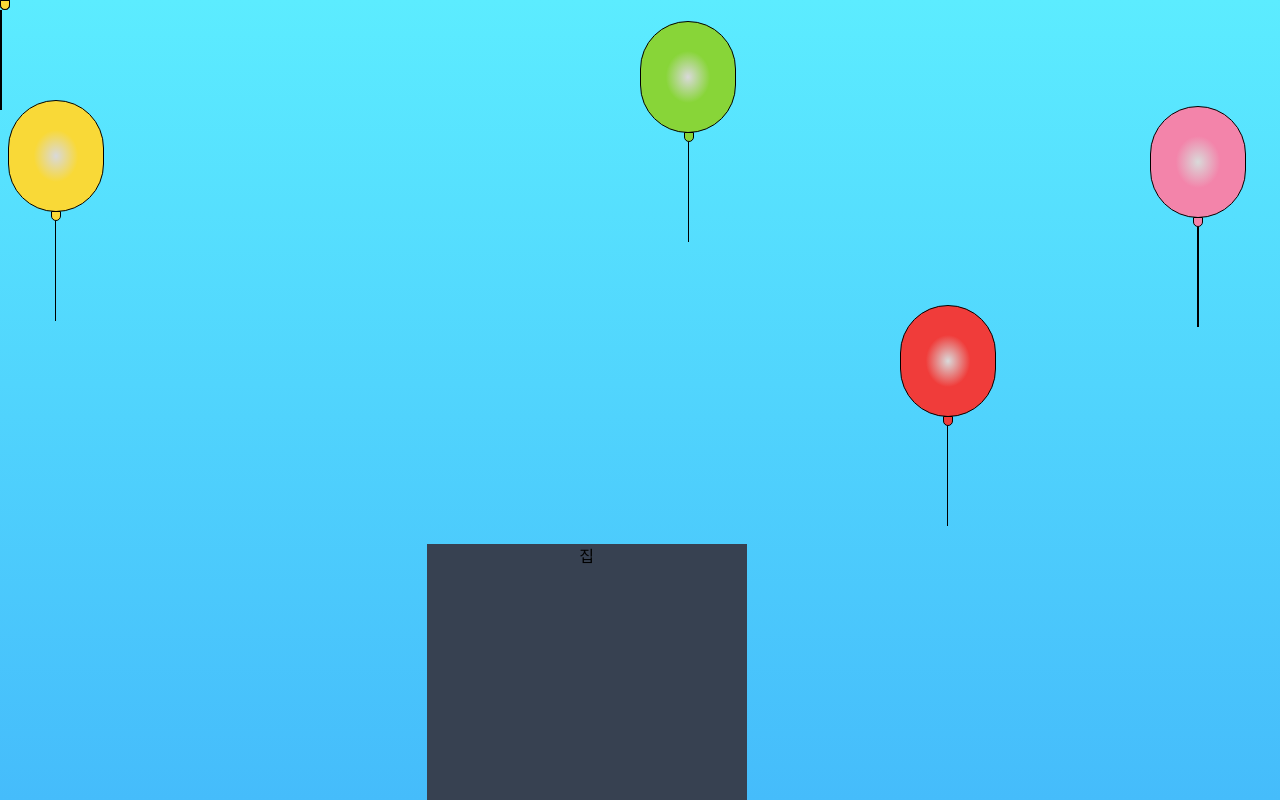
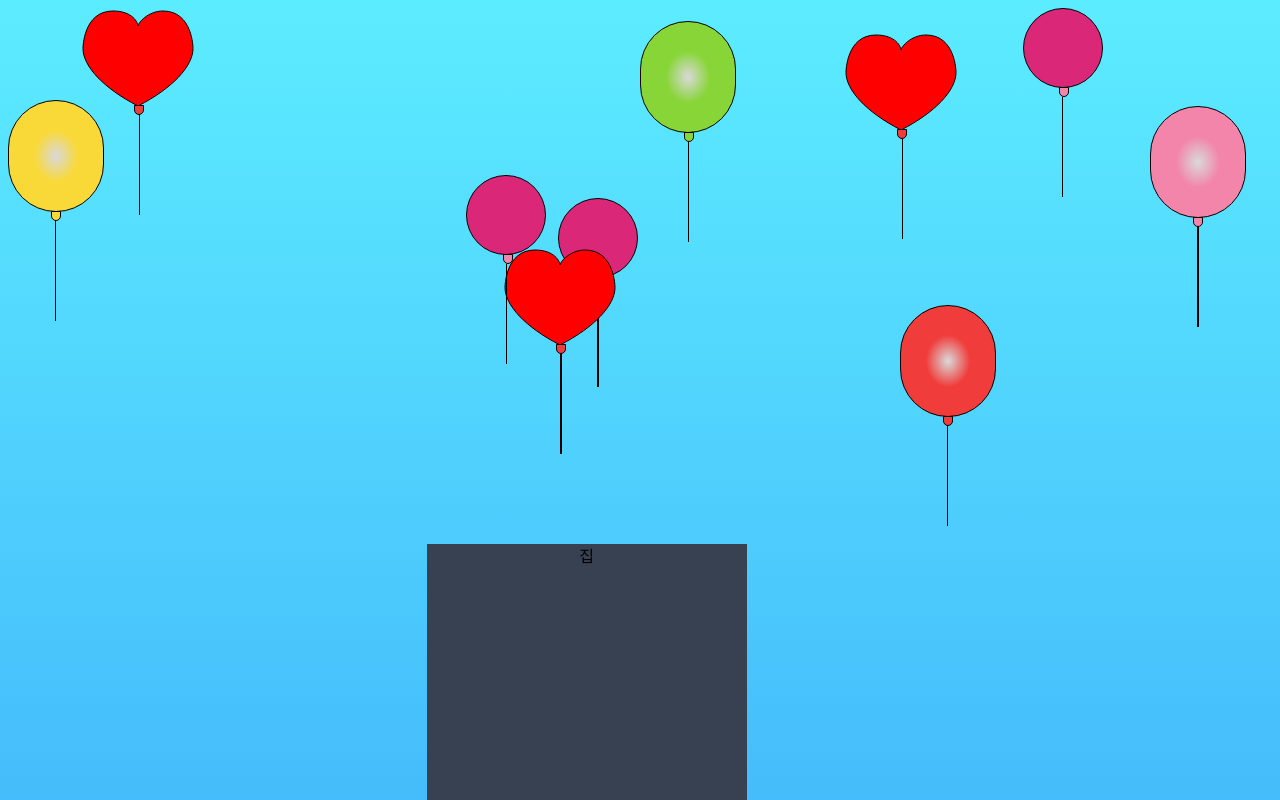
Before and after one commit to xmun74/go-up, a React (Create React App) app: page / in a window 1280 px wide. Built offline with nearby package versions, Linux system fonts and the light colour scheme.

Commit message:
style: Heart shape canvas

```diff
--- a/src/components/Balloon.js
+++ b/src/components/Balloon.js
@@ -4,15 +4,22 @@ import Flower from "./shapes/Flower";
 import Heart from "./shapes/Heart";
 import Lettering from "./shapes/Lettering";
 
-const BallonDetail = ({ color }) => (
+const BallonDetail = ({ color }) => {
+  let seletedColor = "";
+  if (color === "white") seletedColor = "#FDFEFE";
+  if (color === "brown") seletedColor = "#F37613";
+  else seletedColor = COLORS[color];
+
+  return (
     <>
       <div
-      style={{ background: `${COLORS[color]}` }}
+        style={{ background: seletedColor }}
         className={`absolute bottom-[-10px] left-[45%] w-[10px] h-[10px] rounded-b-full border border-black`}
       />
       <div className="absolute bottom-[-110px] left-[49%] w-[1.5px] h-[100px] bg-black" />
     </>
   );
+};
 
 const Balloon = ({ color, shape, position, onClick }) => {
   const gradientStyle = `radial-gradient(#d9d9d9 0.1px, ${COLORS[color]}, ${COLORS[color]},  ${COLORS[color]})`;
@@ -21,26 +28,26 @@ const Balloon = ({ color, shape, position, onClick }) => {
     switch (shape) {
       case "flower":
         return (
-          <Flower>
-            <BallonDetail color={color} />
+          <Flower position={position} onClick={onClick}>
+            <BallonDetail color={"white"} />
           </Flower>
         );
       case "bear":
         return (
-          <Bear>
-            <BallonDetail color={color} />
+          <Bear position={position} onClick={onClick}>
+            <BallonDetail color={"brown"} />
           </Bear>
         );
       case "heart":
         return (
-          <Heart>
-            <BallonDetail color={color} />
+          <Heart position={position} onClick={onClick}>
+            <BallonDetail color={"red"} />
           </Heart>
         );
       case "lettering":
         return (
-          <Lettering>
-            <BallonDetail color={color} />
+          <Lettering position={position} onClick={onClick}>
+            <BallonDetail color={"pink"} />
           </Lettering>
         );
       default:
--- a/src/components/shapes/Bear.js
+++ b/src/components/shapes/Bear.js
@@ -1,4 +1,15 @@
-const Bear = ({ children }) => {
-  return <div>{children}</div>;
+const Bear = ({ position, onClick, children }) => {
+  return (
+    <div
+      style={{
+        top: `${position.y}px`,
+        left: `${position.x}px`,
+      }}
+      className={`relative bg-[#F37613] w-20 h-20 rounded-full border border-black`}
+      onClick={onClick}
+    >
+      {children}
+    </div>
+  );
 };
 export default Bear;
--- a/src/components/shapes/Flower.js
+++ b/src/components/shapes/Flower.js
@@ -1,4 +1,15 @@
-const Flower = ({ children }) => {
-  return <div>{children}</div>;
+const Flower = ({ position, onClick, children }) => {
+  return (
+    <div
+      style={{
+        top: `${position.y}px`,
+        left: `${position.x}px`,
+      }}
+      className={`relative bg-yellow-300 w-16 h-16 rounded-full border border-black`}
+      onClick={onClick}
+    >
+      {children}
+    </div>
+  );
 };
 export default Flower;
--- a/src/components/shapes/Heart.js
+++ b/src/components/shapes/Heart.js
@@ -1,4 +1,44 @@
-const Heart = ({ children }) => {
-  return <div>{children}</div>;
+import { useEffect, useRef } from "react";
+
+const Heart = ({ position, onClick, children }) => {
+  const canvasRef = useRef(null);
+
+  useEffect(() => {
+    const canvas = canvasRef.current;
+    const ctx = canvas?.getContext("2d");
+
+    canvas.width = 120;
+    canvas.height = 100;
+
+    ctx.translate(-19, -19);
+    ctx.beginPath();
+    ctx.moveTo(75, 40);
+    ctx.bezierCurveTo(75, 37, 70, 25, 50, 25);
+    ctx.bezierCurveTo(20, 25, 20, 62.5, 20, 62.5);
+    ctx.bezierCurveTo(20, 80, 40, 102, 75, 120);
+    ctx.bezierCurveTo(110, 102, 130, 80, 130, 62.5);
+    ctx.bezierCurveTo(130, 62.5, 130, 25, 100, 25);
+    ctx.bezierCurveTo(85, 25, 75, 37, 75, 40);
+
+    ctx.fillStyle = "#FF0000";
+    ctx.fill();
+
+    ctx.lineWidth = "1";
+    ctx.strokeStyle = "#000000";
+    ctx.stroke();
+  }, []);
+  return (
+    <div
+      style={{
+        top: `${position.y}px`,
+        left: `${position.x}px`,
+      }}
+      className={`relative w-[115px] h-[100px]`}
+      onClick={onClick}
+    >
+      <canvas ref={canvasRef} />
+      {children}
+    </div>
+  );
 };
 export default Heart;
--- a/src/components/shapes/Lettering.js
+++ b/src/components/shapes/Lettering.js
@@ -1,4 +1,15 @@
-const Lettering = ({ children }) => {
-  return <div>{children}</div>;
+const Lettering = ({ position, onClick, children }) => {
+  return (
+    <div
+      style={{
+        top: `${position.y}px`,
+        left: `${position.x}px`,
+      }}
+      className={`relative bg-pink-600 w-20 h-20 rounded-full border border-black`}
+      onClick={onClick}
+    >
+      {children}
+    </div>
+  );
 };
 export default Lettering;
```
Lines whose indentation alone changed are shown as unchanged.
